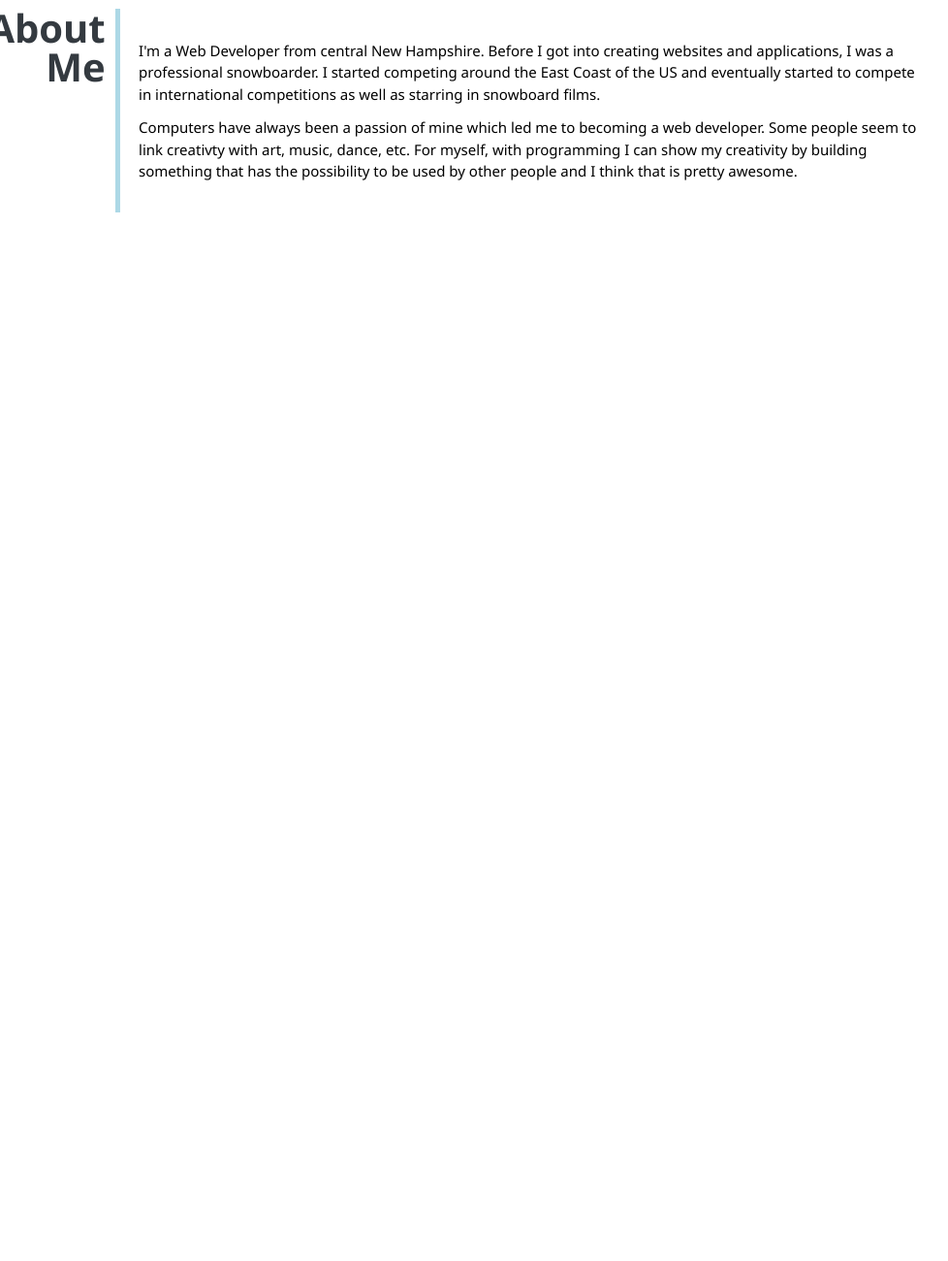
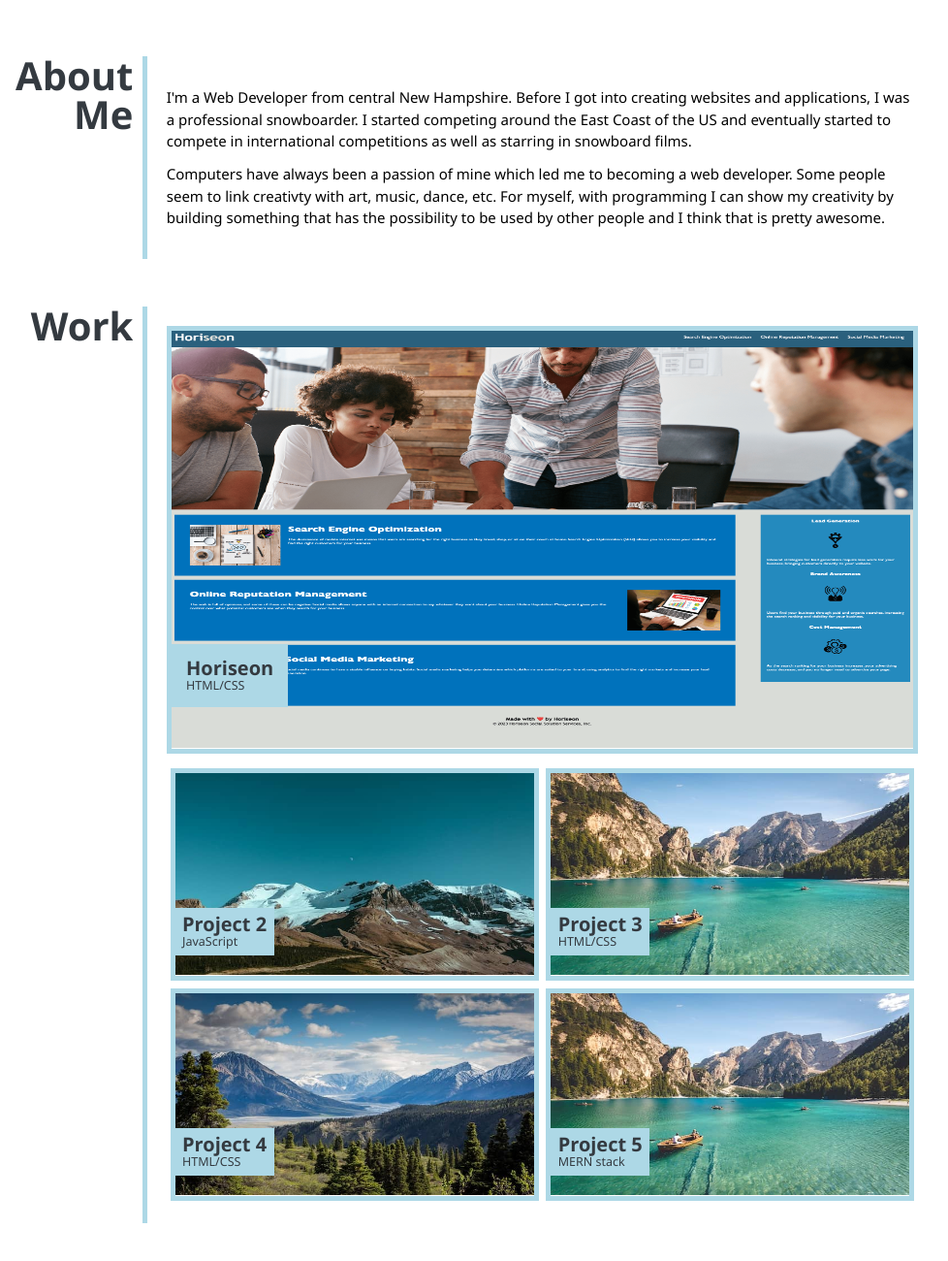
Before and after one commit to ianahart/personal-portfolio, a plain HTML site: page index.html in a window 1280 px wide. Shown: the part 374-1674 px from the top of the page at 97% size, without its empty margins (163-1141 px from the left). Before the commit the page ends 800 px from the top, so only its background shows below. Drawn offline with Linux system fonts and the light colour scheme.

Commit message:
display projects in a showcase in the work section

```diff
--- a/assets/css/style.css
+++ b/assets/css/style.css
@@ -157,7 +157,8 @@ main {
 }
 
 /* set article as a flex container row*/
-.about article {
+.about article,
+.work article {
   display: flex;
   flex-direction: row;
 }
@@ -165,7 +166,8 @@ main {
 /*
 * give the section a left border and make it take up to 2 times the remaining space after it has been distributed
 */
-.about article section {
+.about article section,
+.work article .projects {
   flex-grow: 2;
   border-left: 5px solid var(--primary-color);
   padding: 2%;
@@ -176,10 +178,12 @@ main {
 /*
 style article header accordingly
 */
-.about article h3 {
+.about article h3,
+.work article h3 {
   font-size: 400%;
   color: var(--secondary-color);
   text-align: right;
+      flex: 1 0 150px;
 }
 
 
@@ -192,27 +196,118 @@ format the about paragraphs
   margin: 1.5% 0;
 }
 
+/*
+add space between portfolio sections
+*/
+.spacer {
+  margin: 5% 0;
+}
+
+
+/*
+* set position relative to move project titles on top of project image
+*/
+.work .main-project-image-container,
+.work .project-image-container {
+  position: relative;
+  border: 5px solid var(--primary-color);
+  overflow: hidden;
+}
+
+/*
+make image full width and set aspect raio
+*/
+.work .main-project-image-container img,
+.work .project-image-container img {
+  width: 100%;
+  aspect-ratio: 16/9;
+  transition: all 0.25s ease-in-out;
+}
+
+.work .main-project-image-container img:hover,
+.work .project-image-container img:hover {
+  transform: scale(1.2);
+}
+
+/*
+position project title bottom left on project image
+*/
+.work .project-title {
+  display: inline-block;
+  background: var(--primary-color);
+  padding: 2%;
+  color: var(--secondary-color);
+  position: absolute;
+  z-index: 1;
+  bottom: 10%;
+  left: 0;
+}
+
+.work .project-title h4,
+.work .project-title p {
+  color: var(--secondary-color);
+}
+
+.work .project-title h4 {
+   font-size: 200%;
+}
+
+.work .project-title p {
+  margin-top: 2%;
+  font-size: 125%;
+}
+
+/*
+ set projects showcase to a flex container and have it wrap
+*/
+.showcase {
+  margin: 0 auto;
+  margin-top: 1.4%;
+  display: flex;
+  flex-wrap: wrap;
+  width: 100%;
+}
+
+
+/*
+* set width to half so two projects will be displayed in a row when the parent is 100%
+*/
+.showcase .project-image-container {
+  width: 49%;
+  margin: 0.5%;
+}
+
+/*
+make project image take up 100% of its parent container
+*/
+.showcase .project-image-container img {
+  width: 100%;
+}
+
 
 @media screen and (max-width: 768px) {
 
   /*
   * set article content to stack vertically on the y axis
   */
-  .about article {
+  .about article,
+  .work article {
     flex-direction: column;
   }
 
   /*
   * align the h3 heading to the center
   */
-  .about article h3 {
+  .about article h3,
+  .work article h3 {
     text-align: center;
   }
 
   /*
   *remove section left border
   */
-  .about article section {
+  .about article section,
+  .work article .projects {
     border-left: none;
   }
 }
@@ -246,6 +341,7 @@ format the about paragraphs
   */
   header nav ul {
     flex-direction: column;
+    margin: 0;
   }
 
   /*
@@ -254,4 +350,11 @@ format the about paragraphs
   header nav ul li a {
     text-decoration: none;
   }
+
+  /*
+  * set project images to 100% so they will display on their own line
+  */
+  .showcase .project-image-container {
+    width: 100%;
+  }
 }
--- a/index.html
+++ b/index.html
@@ -55,6 +55,50 @@
          </section>
       </article>
     </section>
+    <section id="work" class="work spacer">
+      <article>
+      <h3>Work</h3>
+      <section class="projects">
+      <section class="main-project-image-container">
+        <img src="./assets/images/horiseon.png" alt="a screenshot of horiseon project" />
+        <section class="project-title">
+          <h4>Horiseon</h4>
+          <p>HTML/CSS</p>
+        </section>
+      </section>
+      <section class="showcase">
+        <section class="project-image-container">
+          <img src="./assets/images/project-2.jpeg" alt="a screenshot of project 2" />
+          <section class="project-title">
+            <h4>Project 2</h4>
+            <p>JavaScript</p>
+          </section>
+        </section>
+        <section class="project-image-container">
+          <img src="./assets/images/project-3.jpeg" alt="a screenshot of project 3" />
+          <section class="project-title">
+            <h4>Project 3</h4>
+            <p>HTML/CSS</p>
+          </section>
+        </section>
+        <section class="project-image-container">
+          <img src="./assets/images/project-4.jpeg" alt="a screenshot of project 4" />
+          <section class="project-title">
+            <h4>Project 4</h4>
+            <p>HTML/CSS</p>
+          </section>
+        </section>
+        <section class="project-image-container">
+          <img src="./assets/images/project-3.jpeg" alt="a screenshot of project 5" />
+          <section class="project-title">
+            <h4>Project 5</h4>
+            <p>MERN stack</p>
+          </section>
+        </section>
+      </section>
+      </section>
+      </article>
+    </section>
   </main>
 
 </body>
```
